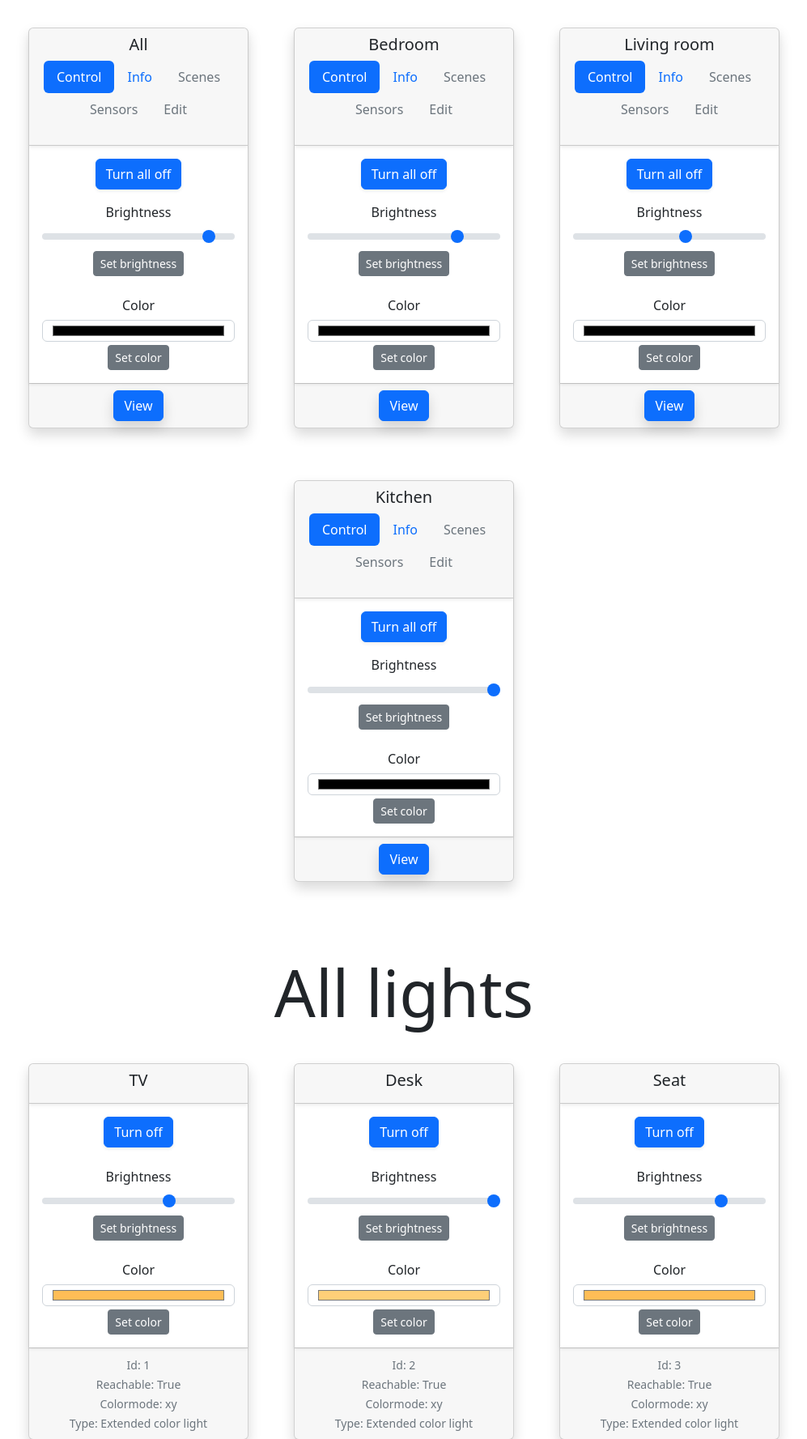
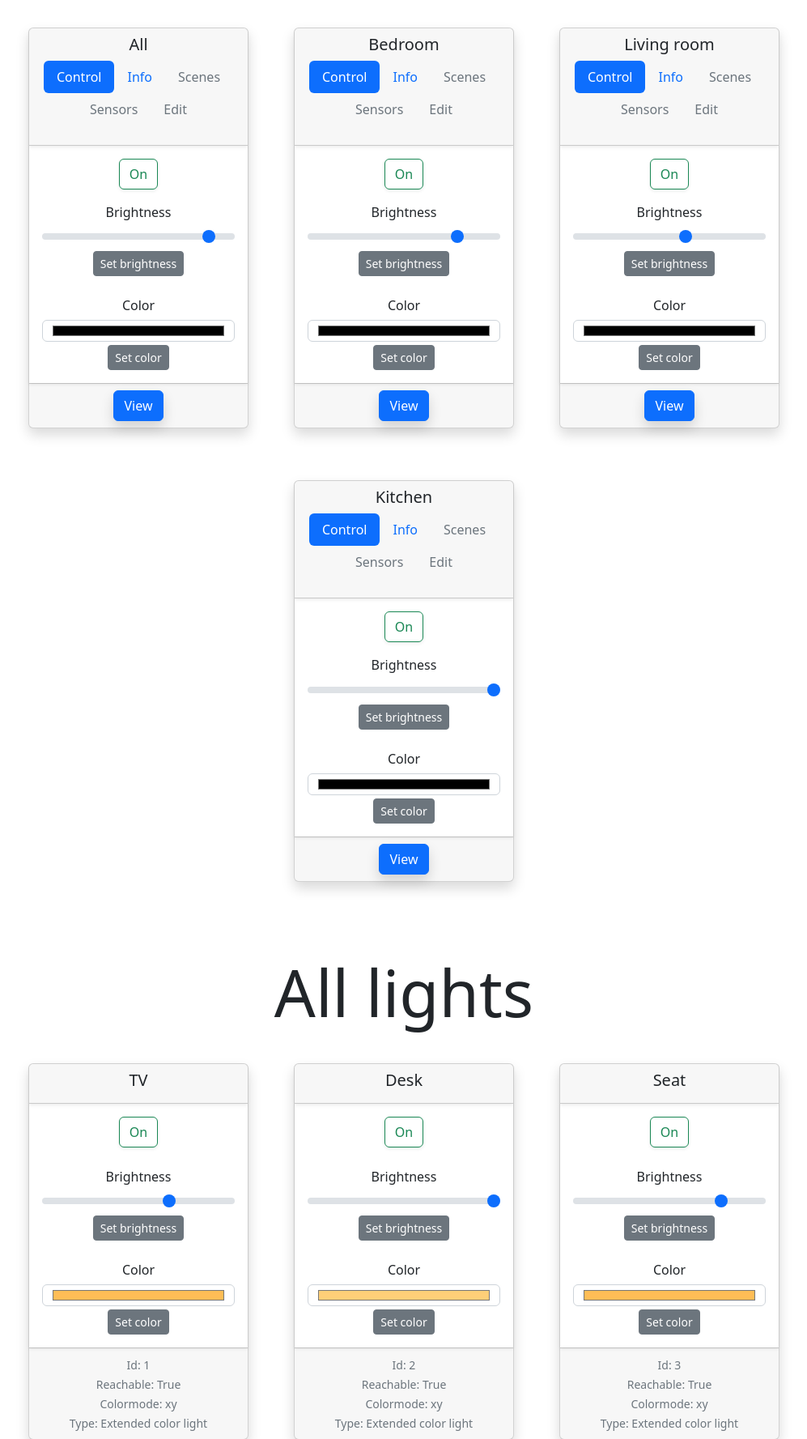
Before and after one commit to woutvos/Hue-control-site, a Flask app: page /control_page in a window 1280 px wide. Shown: the part 221-1998 px from the top of the page at 81% size, without its empty margins (141-1138 px from the left). Run offline with Flask 2, Linux system fonts and the light colour scheme.

Commit message:
Change button

```diff
--- a/templates/control_page.html
+++ b/templates/control_page.html
@@ -36,14 +36,14 @@
                                     <!-- On/Off -->
                                     {% if group.state['any_on'] == false %}
                                     <form action="/group/{{ group.id }}/on" method="post">
-                                        <button type="submit" value="Turn all on" class="btn btn-secondary shadow">
-                                            Turn all on
+                                        <button type="submit" value="Turn all on" class="btn btn-outline-danger shadow">
+                                            Off
                                         </button>
                                     </form>
                                     {% elif group.state['any_on'] == true %}
                                         <form action="/group/{{ group.id }}/off" method="post">
-                                            <button type="submit" value="Turn all off" class="btn btn-primary shadow-sm">
-                                                Turn all off
+                                            <button type="submit" value="Turn all off" class="btn btn-outline-success shadow-sm">
+                                                On
                                             </button>
                                         </form>
                                     {% endif %}
@@ -116,14 +116,14 @@
                             <!-- On/Off -->
                             {% if light.status == false %}
                                 <form action="/light/{{ light.id }}/on" method="post">
-                                    <button type="submit" value="Turn on" class="btn btn-secondary shadow">
-                                        Turn on
+                                    <button type="submit" value="Turn on" class="btn btn-outline-danger shadow">
+                                        Off
                                     </button>
                                 </form>
                             {% elif light.status == true %}
                                 <form action="/light/{{ light.id }}/off" method="post">
-                                    <button type="submit" value="Turn off" class="btn btn-primary shadow-sm">
-                                        Turn off
+                                    <button type="submit" value="Turn off" class="btn btn-outline-success shadow-sm">
+                                        On
                                     </button>
                                 </form>
                             {% endif %}
```
